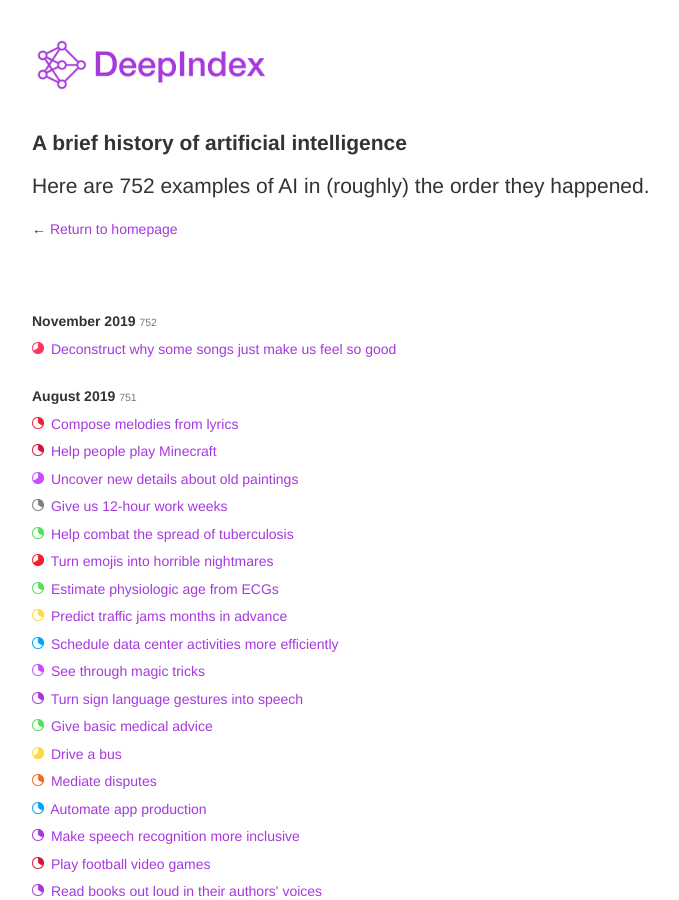
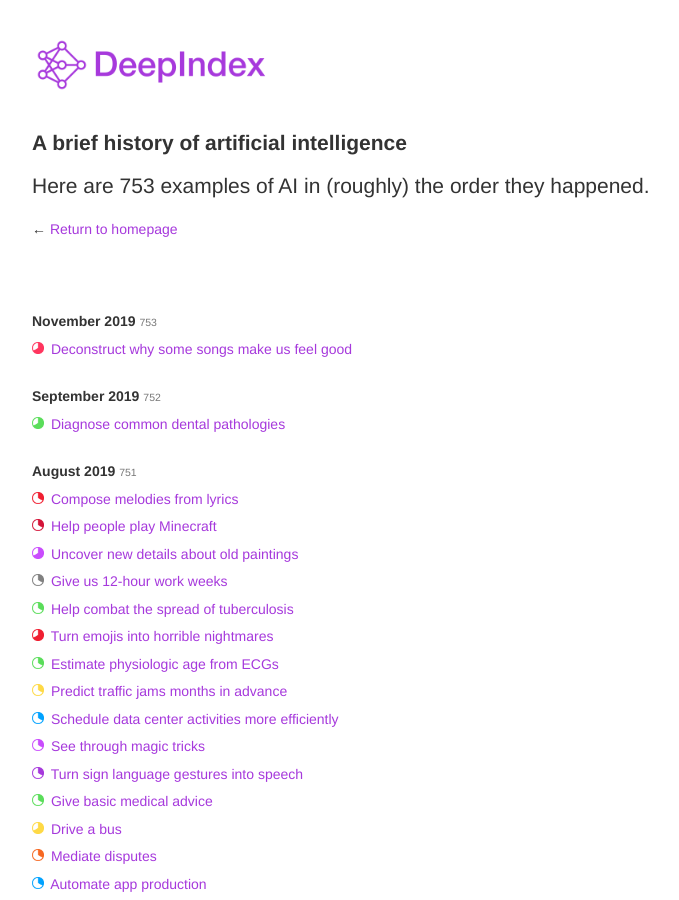
Before and after one commit to targetpracticepro/deepindex.github.io, a Jekyll site: the page built from pages/history.html, in a window 1280 px wide and 900 px high. Shown: the whole window, without its empty margins (38-717 px from the left). Built offline with Jekyll 4.4.1, drawn with Linux system fonts in a browser that asks for light colours; nearby versions of some CDN libraries.

Commit message:
Update links.yml

```diff
--- a/_data/links.yml
+++ b/_data/links.yml
@@ -428,7 +428,7 @@
   cat: hom
   status: does
   date: 2016-08-29
-- title: "Deconstruct why some songs just make us feel so good"
+- title: "Deconstruct why some songs make us feel good"
   url: https://dl.acm.org/citation.cfm?id=3343031.3350867
   cat: hom
   status: does
@@ -3757,3 +3757,8 @@
   cat: vis
   status: prog
   date: 2019-08-21
+- title: "Diagnose common dental pathologies"
+  url: https://www.promaton.com/
+  cat: med
+  status: does
+  date: 2019-09-05
```
